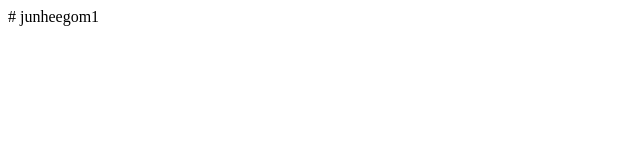
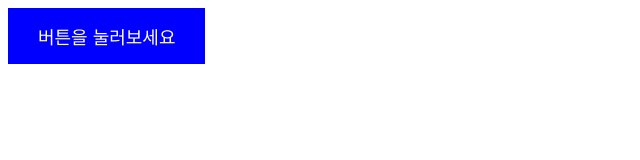
Before and after one commit to junheegom-hub/junheegom1, a plain HTML site: page index.html in a window 1280 px wide. Shown: the whole page, without its empty margins (0-640 px from the left). Drawn offline with Linux system fonts and the light colour scheme.

Commit message:
Add toggle button functionality in index.html

```diff
--- a/index.html
+++ b/index.html
@@ -1 +1,48 @@
-# junheegom1
+<!DOCTYPE html>
+<html>
+<head>
+  <title>버튼 토글</title>
+  <style>
+    button {
+      padding: 15px 30px;
+      font-size: 18px;
+      border: none;
+      color: white;
+      cursor: pointer;
+    }
+
+    .blue {
+      background-color: blue;
+    }
+
+    .green {
+      background-color: green;
+    }
+  </style>
+</head>
+<body>
+
+  <button id="btn" class="blue" onclick="toggleButton()">
+    버튼을 눌러보세요
+  </button>
+
+  <script>
+    let clicked = false;
+
+    function toggleButton() {
+      const btn = document.getElementById("btn");
+
+      if (!clicked) {
+        btn.innerText = "버튼이 눌렸습니다";
+        btn.className = "green";
+        clicked = true;
+      } else {
+        btn.innerText = "버튼을 눌러보세요";
+        btn.className = "blue";
+        clicked = false;
+      }
+    }
+  </script>
+
+</body>
+</html>
```
